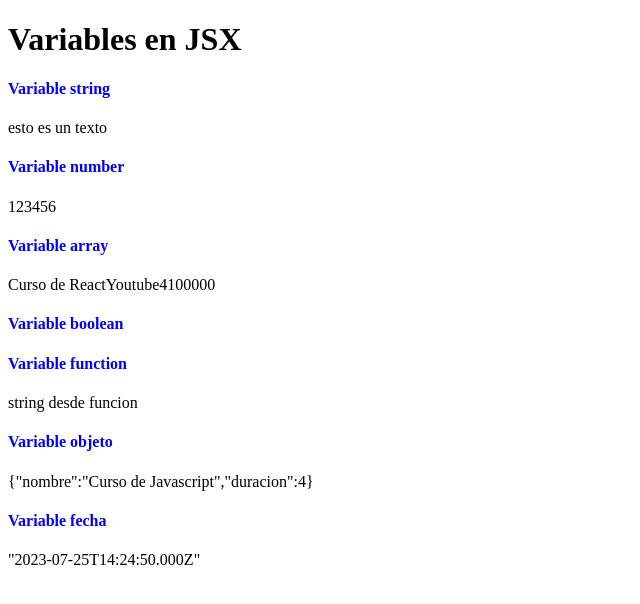
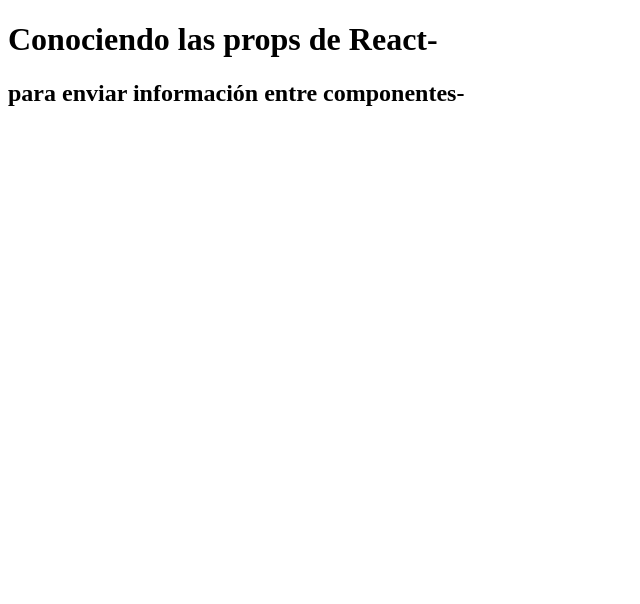
Before and after one commit to aleramirezsj/primer-proyecto-react, a React (Vite) app: page / in a window 1280 px wide. Shown: the top 604 px of the page, without its empty margins (0-640 px from the left). Built offline with nearby package versions, Linux system fonts and the light colour scheme.

Commit message:
probando props, reglas, tipos, valores por defecto, etc

```diff
--- a/src/PrimerComponente.jsx
+++ b/src/PrimerComponente.jsx
@@ -1,24 +1,21 @@
 import './PrimerComponente.css'
+import PropTypes from 'prop-types'
 
-const string = 'esto es un texto'
-const number = 123456
-const array = ['Curso de React', 'Youtube', 4, 100000]
-const boolean = true
-const funcion = () => 'string desde funcion'
-const objeto = { nombre: 'Curso de Javascript', duracion: 4 }
-const fecha = new Date()
-
-export const PrimerComponente = () => {
+export const PrimerComponente = ({ titulo, subtitulo }) => {
   return (
     <>
-      <h1> Variables en JSX</h1>
-      <h4>Variable string</h4><p>{string}</p>
-      <h4>Variable number</h4><p>{number}</p>
-      <h4>Variable array</h4><p>{array}</p>
-      <h4>Variable boolean</h4><p>{boolean}</p>
-      <h4>Variable function</h4><p>{funcion()}</p>
-      <h4>Variable objeto</h4><p>{JSON.stringify(objeto)}</p>
-      <h4>Variable fecha</h4><p>{JSON.stringify(fecha)}</p>
+      <h1>{titulo}</h1>
+      <h2>{subtitulo}</h2>
     </>
   )
 }
+
+PrimerComponente.PropTypes={
+  titulo: PropTypes.string.isRequired,
+  subtitulo: PropTypes.string.isRequired
+}
+
+PrimerComponente.defaultProps ={
+  titulo:"Conociendo las props de React-",
+  subtitulo:"para enviar información entre componentes-"
+}
```
